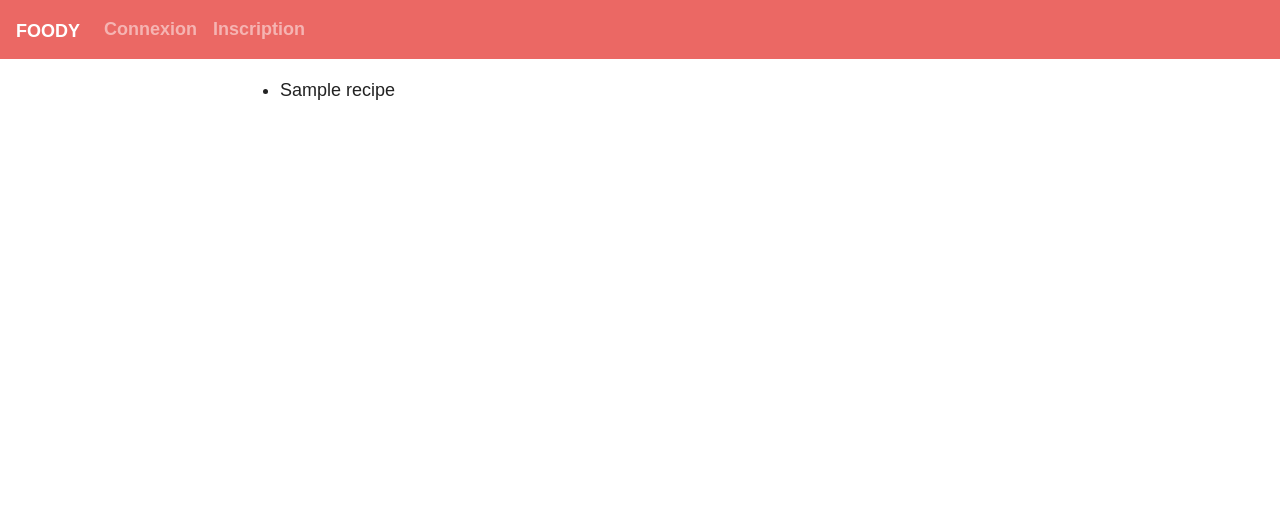
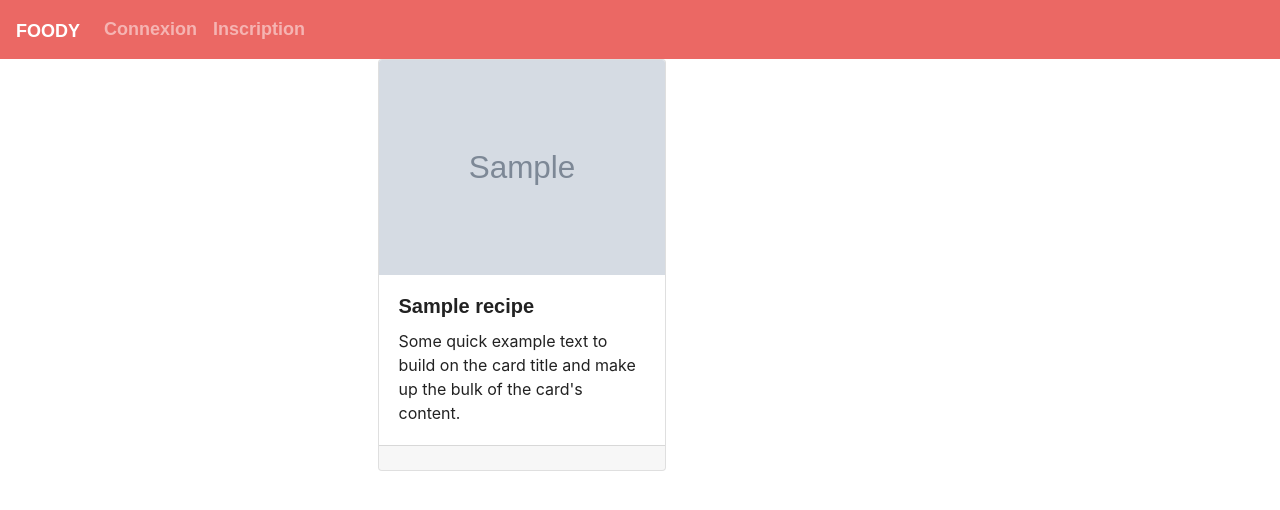
Before and after one commit to esgi-foody/foody, a Symfony app: template templates/feed/index.html.twig in a window 1280 px wide. Shown: the top 510 px of the page. Run offline with Twig, Linux system fonts and the light colour scheme; the template is opened without the code that fills it: most values are stand-ins (such as "Sample title", 1, 10 or a date in 2020); grey boxes marked "Sample" are stand-in pictures; some libraries are stand-ins or nearby versions; some web fonts are replaced.

Commit message:
cards recipe WIP

```diff
--- a/templates/feed/index.html.twig
+++ b/templates/feed/index.html.twig
@@ -8,11 +8,22 @@
     .example-wrapper code { background: #F5F5F5; padding: 2px 6px; }
 </style>
 
-<div class="example-wrapper">
-    <ul>
+    <div class="col-sm-6 mx-auto    ">
         {% for recipe in recipes %}
-            <li>{{ recipe.title }}</li>
+            <div class="card" style="width: 18rem;">
+                <img class="card-img-top" src="{{ recipe.pathCoverImg }}" alt="Card image cap">
+                <div class="card-body">
+                    <h5 class="card-title">{{ recipe.title }}</h5>
+                    <p class="card-text">Some quick example text to build on the card title and make up the bulk of the card's content.</p>
+                </div>
+                <div class="card-footer">
+                    <a href=""><i data-feather="message-circle"></i></a>
+                    <a href=""><i data-feather="repeat"></i></a>
+                    <a href=""><i data-feather="heart"></i></a>
+                </div>
+            </div>
         {% endfor %}
-    </ul>
-</div>
+    </div>
+
+
 {% endblock %}
```
